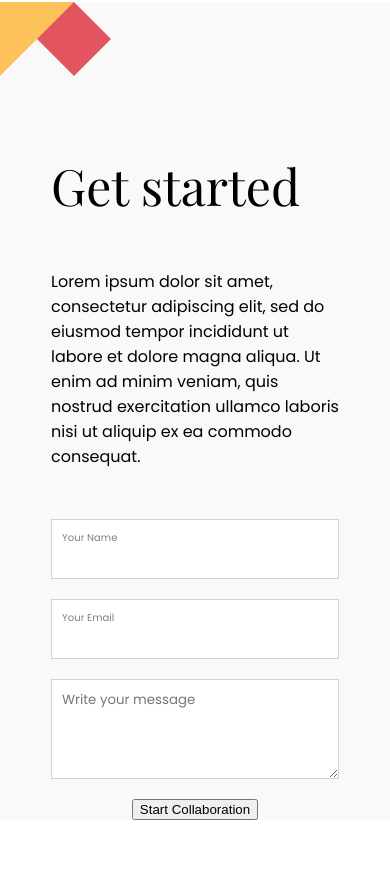
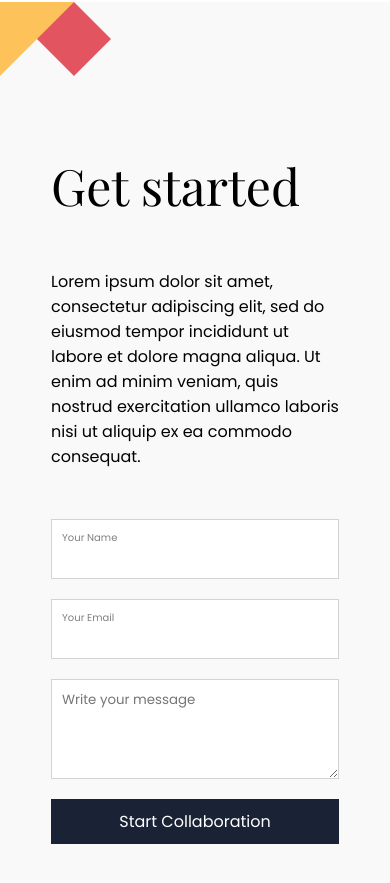
Before and after one commit to emyrue/my_portfolio, a React (Create React App) app: page / in a window 390 px wide. Shown: the part 5109-5992 px from the top of the page. Before the commit the page ends 5929 px from the top, so only its background shows below. Built offline with nearby package versions, Linux system fonts and the light colour scheme; a web font is replaced by a local one.

Commit message:
Finish styling mobile contact form

```diff
--- a/src/style/contact.css
+++ b/src/style/contact.css
@@ -81,6 +81,18 @@ form {
   outline: none;
 }
 
+.submit-button {
+  background-color: #1a2236;
+  border: none;
+  color: white;
+  font-family: 'Poppins', 'Helvetica Neue', Helvetica, Arial, sans-serif;
+  font-size: 16px;
+  padding: 10px;
+  width: 90vw;
+  max-width: 288px;
+  margin-bottom: 75px;
+}
+
 .contact-top-left,
 .contact-bottom-right {
   display: none;
```
